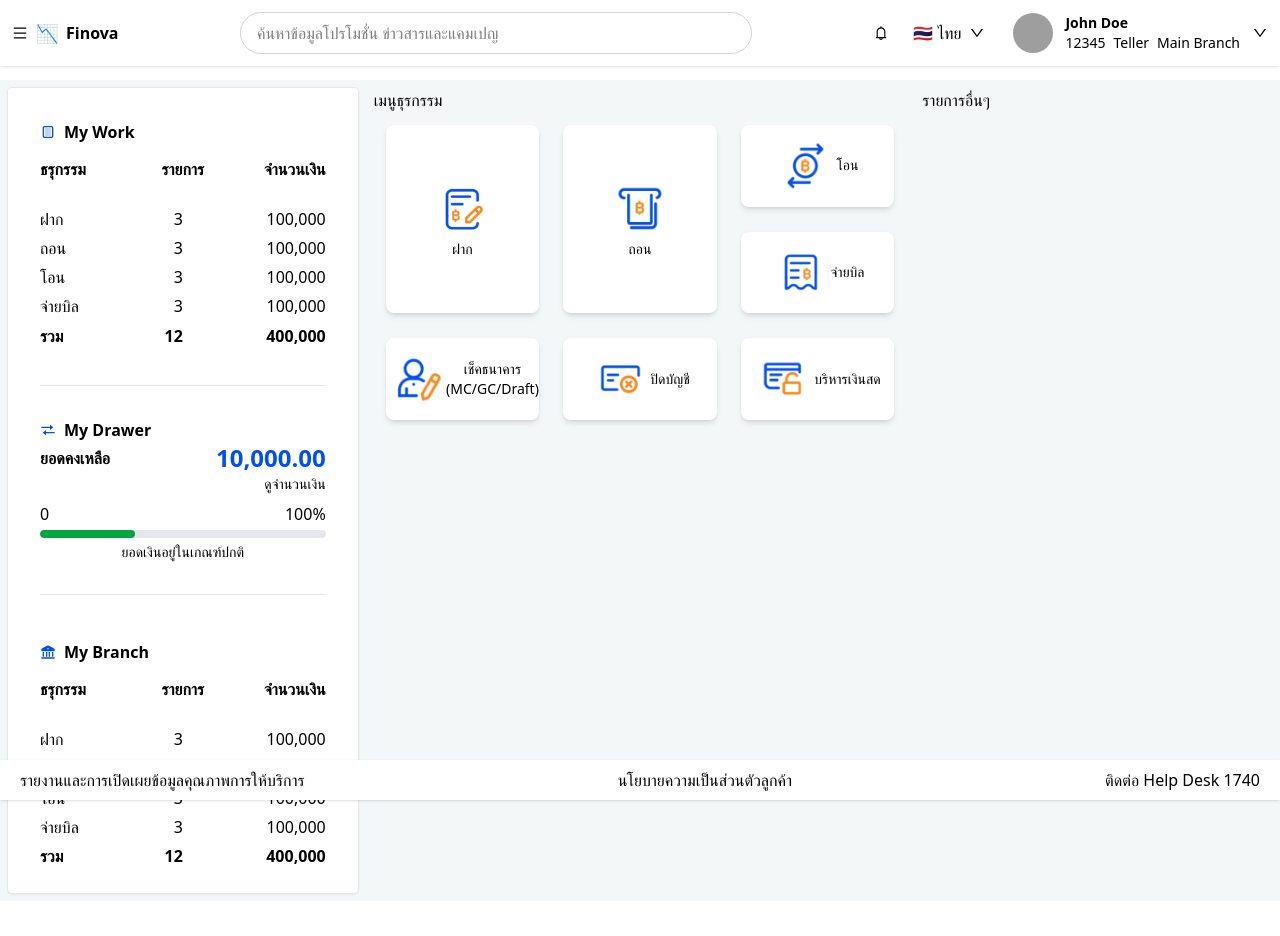
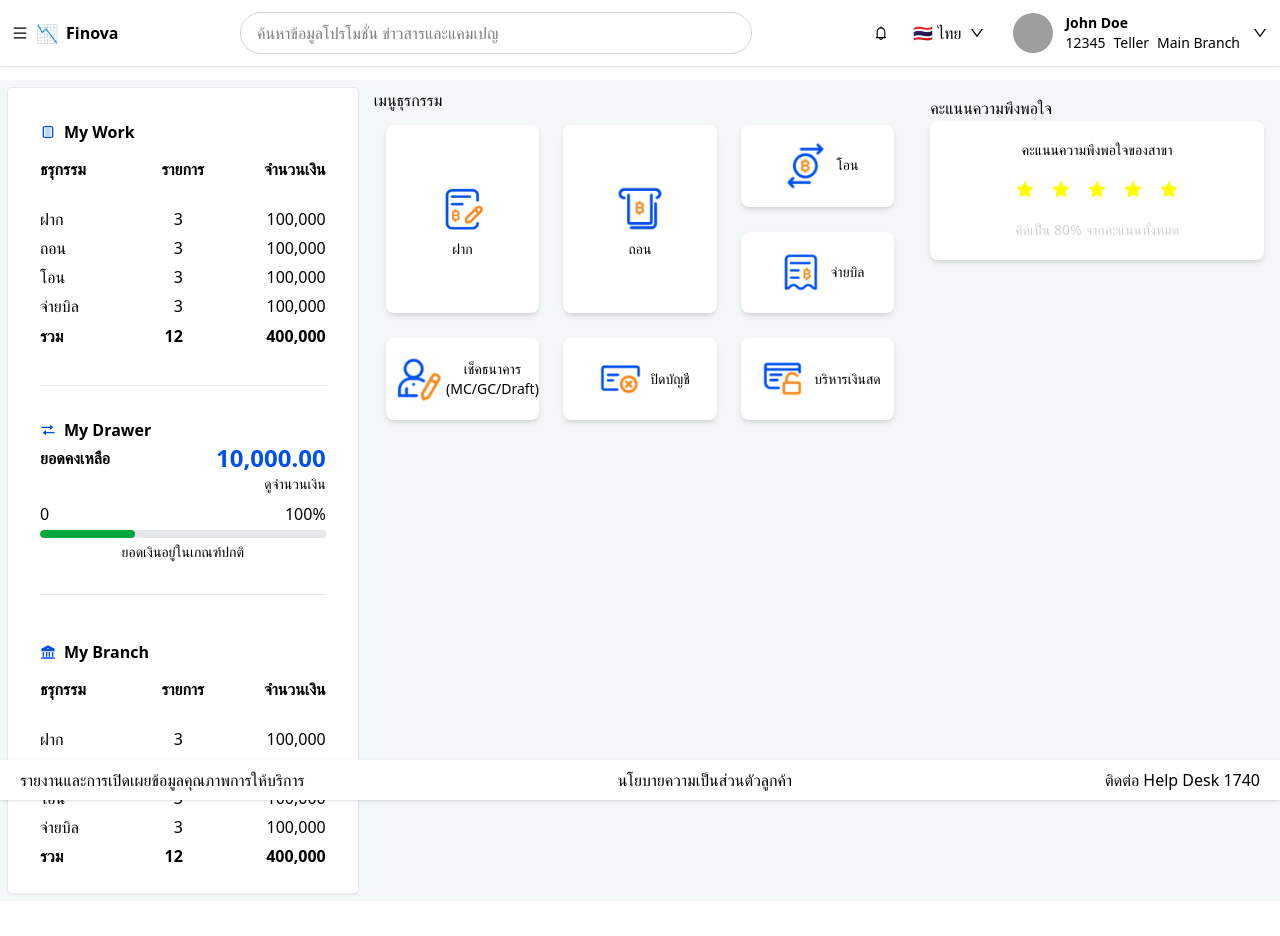
Before and after one commit to Infanna/finova-lab, a React (Vite) app in the folder client/: page / in a window 1280 px wide. Shown: the top 936 px of the page. Built offline with nearby package versions, Linux system fonts and the light colour scheme; grey boxes are pictures that could not be loaded.

Commit message:
[SP0 RATING COMPONENT ADD] add a new component for rating

```diff
--- /dev/null
+++ b/client/src/components/Rating/Rating.tsx
@@ -0,0 +1,18 @@
+import { AiFillStar } from "react-icons/ai";
+
+const Rating = () => {
+  return (
+    <>
+      <div className="p-5 grid grid-col gap-5 h-full w-full bg-white font-medium rounded-lg text-sm shadow-md inset-shadow-xs justify-items-center">
+        <span>คะแนนความพึงพอใจของสาขา</span>
+        <span className="flex flex-row gap-4 text-xl ">
+          <AiFillStar color="yellow" /> <AiFillStar color="yellow" />{" "}
+          <AiFillStar color="yellow" /> <AiFillStar color="yellow" />{" "}
+          <AiFillStar color="yellow" />
+        </span>
+        <span className="text-stone-300">คิดเป็น 80% จากคะแนนทั้งหมด</span>
+      </div>
+    </>
+  );
+};
+export default Rating;
--- a/client/src/page/MainPage/MainPage.tsx
+++ b/client/src/page/MainPage/MainPage.tsx
@@ -1,9 +1,9 @@
 import ContentCard from "../../component/content-card/ContentCard";
+import Rating from "../../components/Rating/Rating";
 import TransactionMenu from "../../components/TransactionMenu/TransactionMenu";
 import TransactionOverview from "../TransactionOverview/TransactionOverview";
 export default function MainPage() {
-  const contentCardBorder =
-    "p-2";
+  const contentCardBorder = "p-2";
   return (
     <div className="mt-20 mb-20 min-h-[100vh] grid grid-cols-[2fr_3fr_2fr] bg-[#F3F7F8]">
       <div className={contentCardBorder}>
@@ -18,7 +18,17 @@ export default function MainPage() {
           },
         ]}
       ></ContentCard>
-      <div className={contentCardBorder}>รายการอื่นๆ</div>
+      <div className={contentCardBorder}>
+        <ContentCard
+          row={1}
+          contentList={[
+            {
+              title: "คะแนนความพึงพอใจ",
+              content: <Rating></Rating>,
+            },
+          ]}
+        ></ContentCard>
+      </div>
     </div>
   );
 }
```
